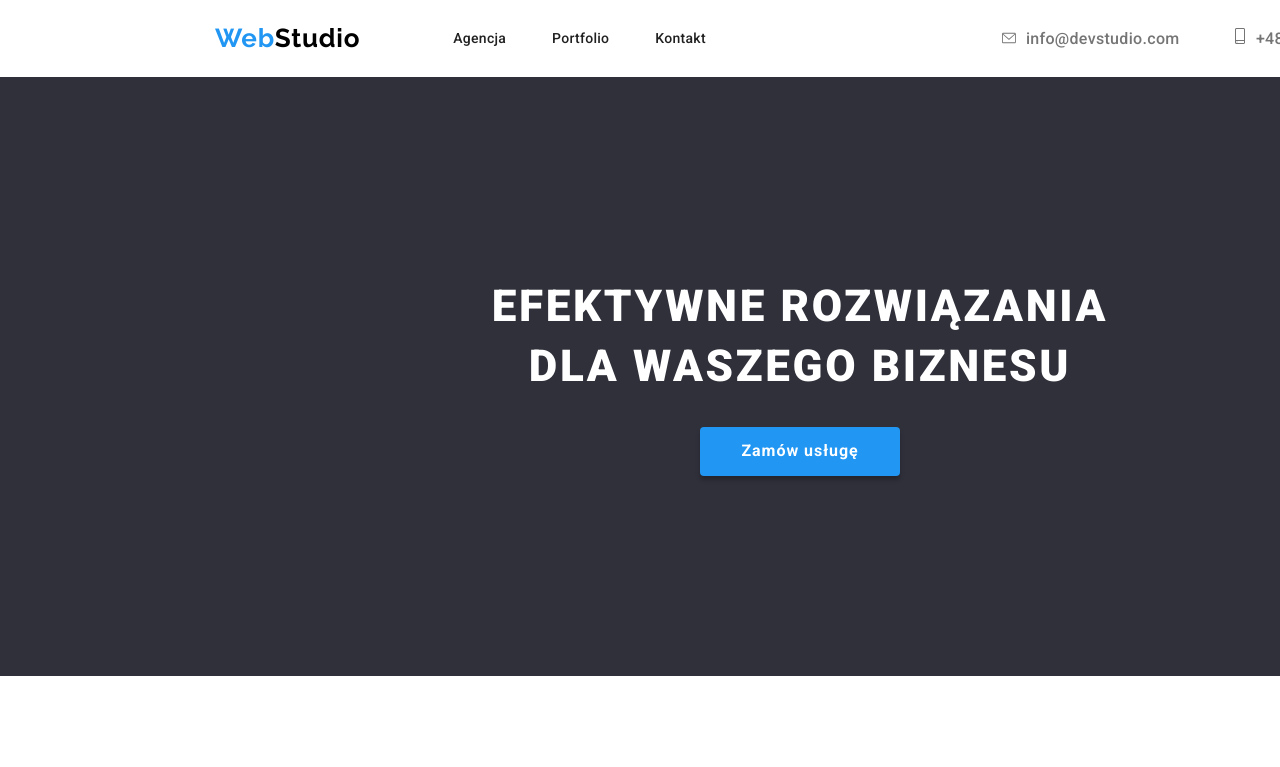
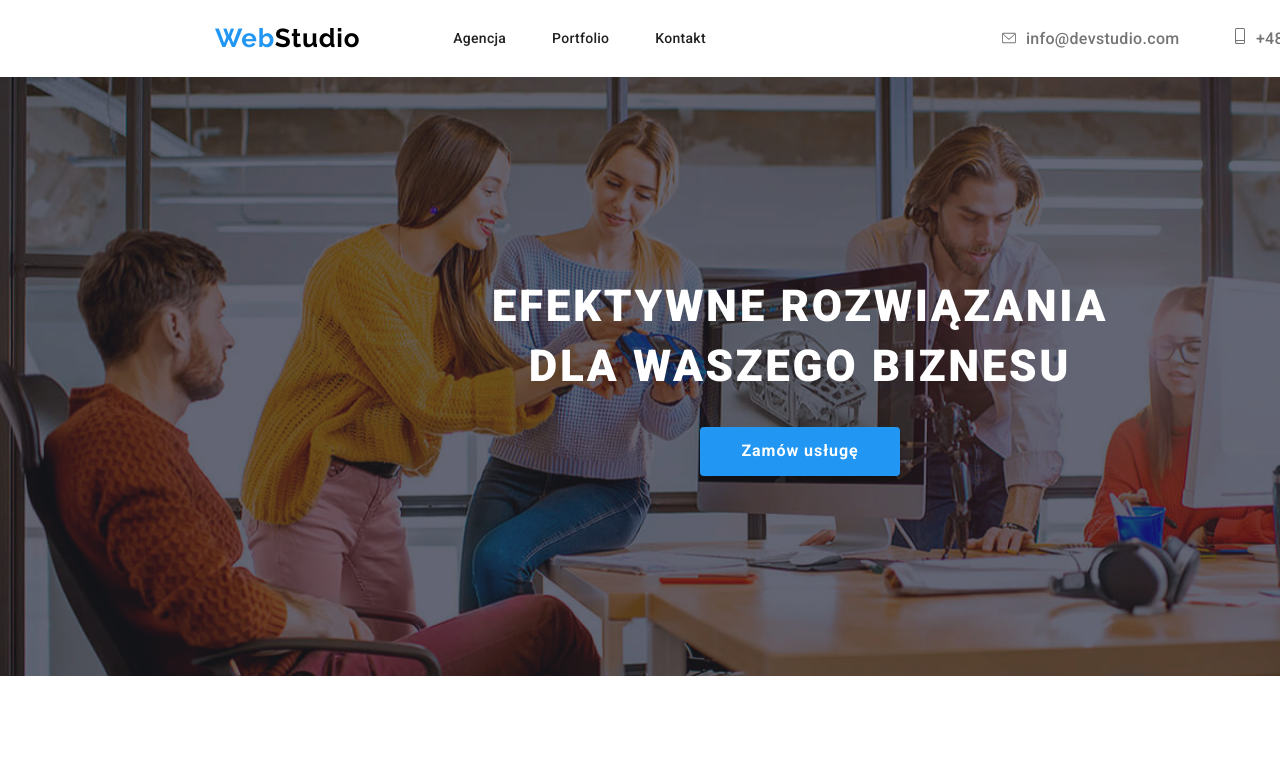
Before and after one commit to SebastianAdamoszek/goit-markup-hw-06, a plain HTML site: page index.html in a window 1280 px wide. Shown: the top 767 px of the page. Drawn offline with Linux system fonts and the light colour scheme.

Commit message:
add gradient

```diff
--- a/css/styles.css
+++ b/css/styles.css
@@ -10,6 +10,7 @@
   --bg-team-white-color: #f4f5fa;
   --light-gray-text-color: rgba(255, 255, 255, 0.6);
   --cubic-bezier: cubic-bezier(0.4, 0, 0.2, 1);
+  --banner-background: rgba(47, 48, 58, 0.4);
 }
 body {
   font-family: "roboto", sans-serif;
@@ -35,17 +36,9 @@ footer {
 .footer-wrapper {
   display: flex;
   justify-content: flex-start;
-
 }
 
-h1 {
-  font-weight: 900;
-  font-size: 44px;
-  line-height: 1.36;
-  letter-spacing: 0.06em;
-  text-transform: uppercase;
-  color: var(--white-color);
-}
+
 h2 {
   font-weight: 700;
   font-size: 36px;
@@ -137,12 +130,31 @@ a:focus {
 .contacts:hover {
   color: var(--blue-color);
 }
+.title-h1 {
+  font-weight: 900;
+  font-size: 44px;
+  line-height: 1.36;
+  letter-spacing: 0.06em;
+  text-transform: uppercase;
+  color: var(--white-color);
+  width: 617px;
+  margin: 0 auto;
 
+}
 .title {
   text-align: center;
-  padding: 200px 452px 200px 452px;
   background: var(--dark-color);
+  background: url("../images/banner/banner.jpg") no-repeat 50% 50% / cover;
+
 }
+.banner-gradient {
+
+ background-color: var(--banner-background);
+ padding: 200px;
+
+
+}
+
 button {
   cursor: pointer;
 }
@@ -167,10 +179,8 @@ button {
   color: var(--gray-color);
 }
 
-
-.section-top{
+.section-top {
   padding-top: 94px;
-
 }
 .section-bottom {
   padding-bottom: 94px;
@@ -181,7 +191,6 @@ button {
   justify-content: space-between;
   padding-bottom: 94px;
   gap: 30px;
-
 }
 .group-buttons {
   display: flex;
@@ -191,7 +200,6 @@ button {
 .section-team {
   background: var(--bg-team-white-color);
   width: 1600px;
-
 }
 
 .button-portfolio {
@@ -261,8 +269,6 @@ button {
   color: var(--light-gray-text-color);
 }
 
-
-
 .customers {
   display: flex;
   justify-content: space-between;
@@ -271,7 +277,6 @@ button {
 .customers svg {
   width: 106px;
   height: 60px;
-
 }
 .customers li {
   color: var(--gray-color);
@@ -280,7 +285,6 @@ button {
 .customers li:focus {
   color: var(--blue-color);
   border: 1px solid var(--blue-color);
-
 }
 .customers-icon-box {
   box-sizing: border-box;
@@ -291,7 +295,8 @@ button {
   display: flex;
   justify-content: center;
   align-items: center;
-  transition: color 250ms var(--cubic-bezier), border-color 250ms var(--cubic-bezier);
+  transition: color 250ms var(--cubic-bezier),
+    border-color 250ms var(--cubic-bezier);
 }
 
 .icon {
@@ -299,7 +304,6 @@ button {
   stroke-width: 0;
   stroke: currentColor;
   fill: currentColor;
-
 }
 
 .icon-envelope {
@@ -324,8 +328,6 @@ svg {
   border-radius: 4px;
   text-align: center;
   padding: 25px 0px 25px 0px;
-
-
 }
 .our-strengths-icon svg {
   width: 70px;
@@ -340,8 +342,7 @@ svg {
 }
 .position-person,
 .social-icons-person {
-color: var(--gray-color);
-
+  color: var(--gray-color);
 }
 
 .social-icons-person li:focus,
@@ -349,7 +350,6 @@ color: var(--gray-color);
   background-color: var(--blue-color);
   color: var(--white-color);
 }
-
 
 .social-icons-box svg {
   width: 20px;
@@ -361,13 +361,11 @@ color: var(--gray-color);
   width: 44px;
   height: 44px;
   padding-top: 12px;
-
 }
 
 .footer-social-icons-box li:focus,
 .footer-social-icons-box li:hover {
- background-color: var(--blue-color);
-
+  background-color: var(--blue-color);
 }
 .footer-social-icons-box {
   display: flex;
@@ -375,9 +373,7 @@ color: var(--gray-color);
   padding-top: 30px;
   width: 300px;
   color: var(--white-color);
-
 }
-
 
 .footer-social-icons-box span {
   text-transform: uppercase;
@@ -388,5 +384,4 @@ color: var(--gray-color);
 
 .footer-social-icons-box li {
   background-color: var(--gray-color);
-
 }
--- a/index.html
+++ b/index.html
@@ -48,9 +48,12 @@
       <main>
 
         <section>
+
           <div class="title">
-            <h1>efektywne rozwiązania dla waszego biznesu</h1>
+            <div class="banner-gradient">
+            <h1 class="title-h1">efektywne rozwiązania dla waszego biznesu</h1>
             <button class="button-studio" type="button">Zamów usługę</button>
+          </div>
           </div>
         </section>
 
```
Also changed, not shown: images/banner/banner.jpg (added).
